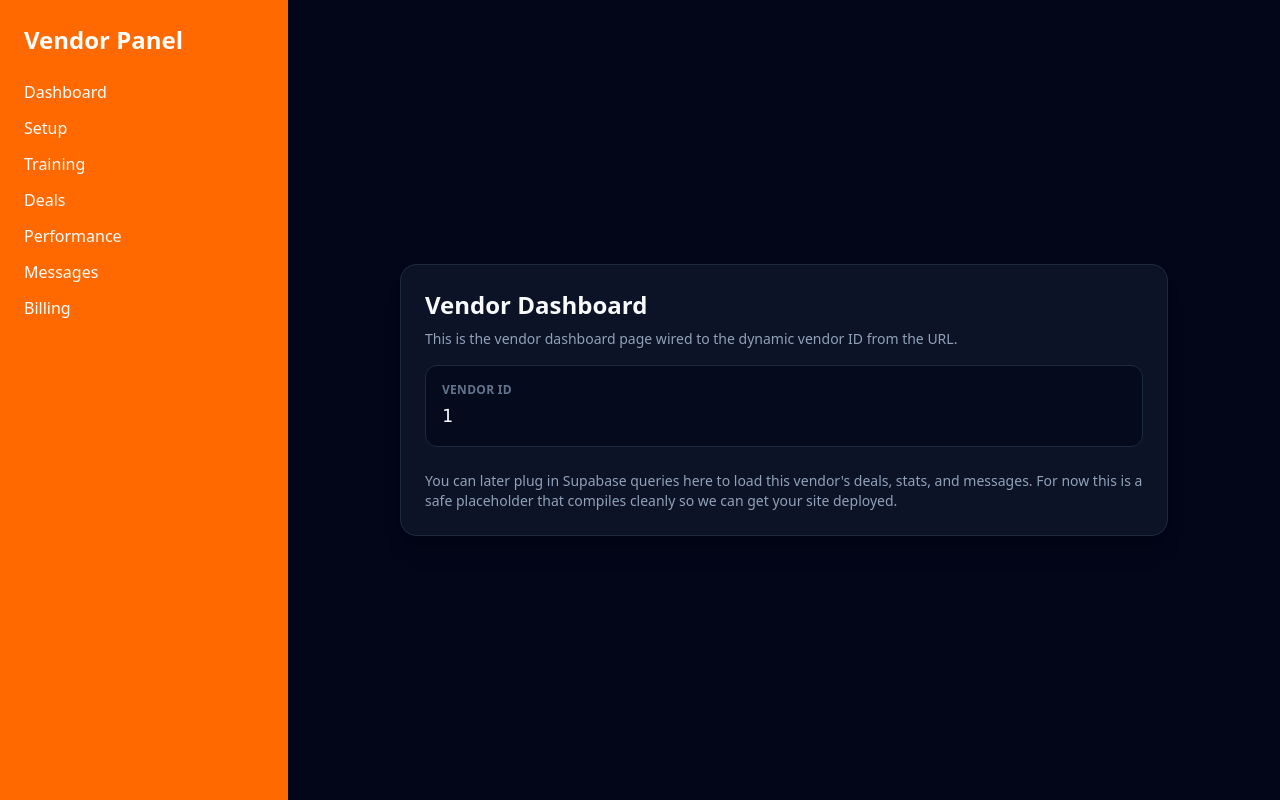
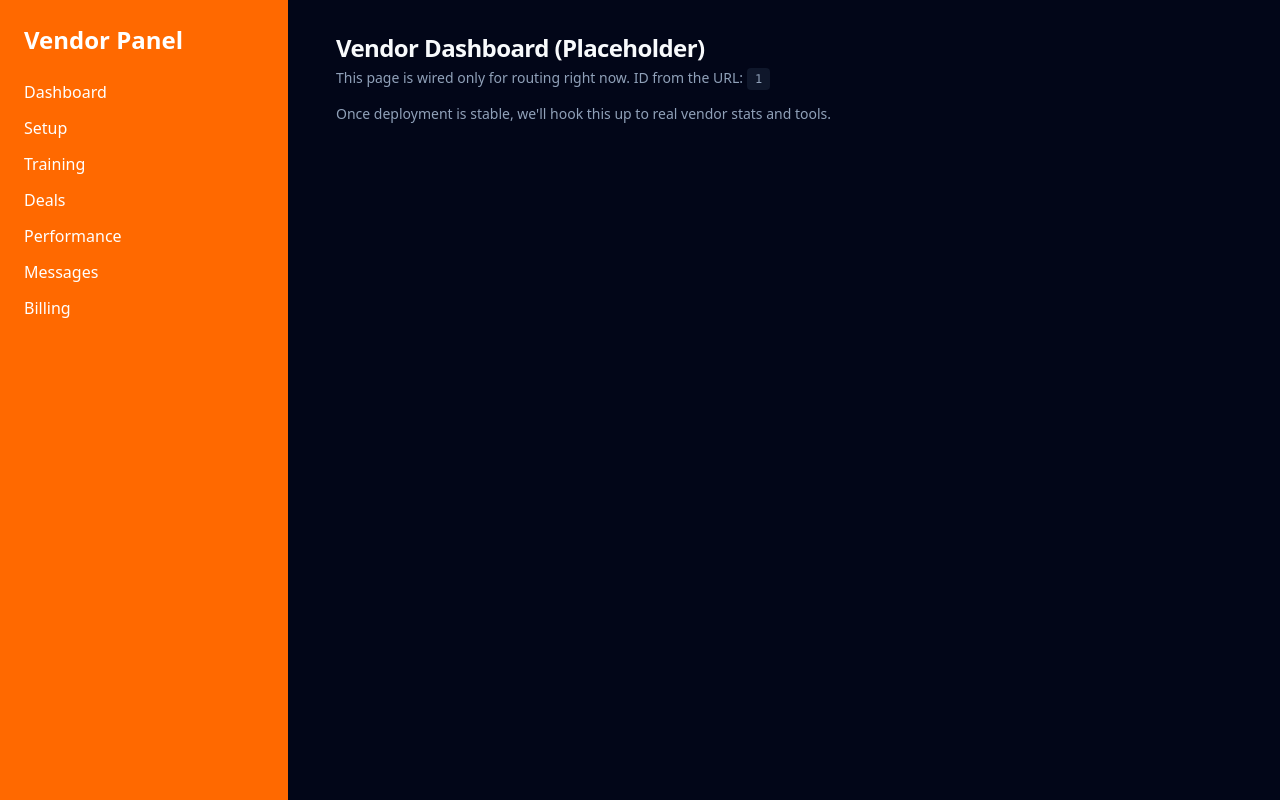
Before and after one commit to klawrence01/LD247, a Next.js app: page /VendorDashboard/1 in a window 1280 px wide. Built offline with nearby package versions, Linux system fonts and the light colour scheme.

Commit message:
Fix VendorDashboard [id] page props type

```diff
--- a/src/app/VendorDashboard/[id]/page.tsx
+++ b/src/app/VendorDashboard/[id]/page.tsx
@@ -1,37 +1,34 @@
-// C:\Users\Owner\ld247\src\app\VendorDashboard\[id]\page.tsx
+// C:\Users\klawr\LD247\src\app\VendorDashboard\[id]\page.tsx
 
-type VendorDashboardPageProps = {
+export const dynamic = "force-dynamic";
+
+type PageProps = {
   params: {
     id: string;
   };
 };
 
-export default async function VendorDashboardPage({
-  params,
-}: VendorDashboardPageProps) {
+export default async function VendorDashboardPage({ params }: PageProps) {
   const { id } = params;
 
   return (
-    <div className="min-h-screen bg-slate-950 text-slate-50 flex items-center justify-center px-4">
-      <div className="w-full max-w-3xl rounded-2xl border border-slate-800 bg-slate-900/80 p-6 shadow-xl">
-        <h1 className="text-2xl font-semibold mb-2">Vendor Dashboard</h1>
+    <div className="min-h-screen bg-slate-950 text-slate-50 px-6 py-8">
+      <div className="mx-auto max-w-4xl space-y-4">
+        <header>
+          <h1 className="text-2xl font-semibold tracking-tight">
+            Vendor Dashboard (Placeholder)
+          </h1>
+          <p className="mt-1 text-sm text-slate-400">
+            This page is wired only for routing right now. ID from the URL:
+            <span className="ml-1 font-mono text-xs bg-slate-900 px-2 py-1 rounded">
+              {id}
+            </span>
+          </p>
+        </header>
 
-        <p className="text-sm text-slate-400 mb-4">
-          This is the vendor dashboard page wired to the dynamic vendor ID from
-          the URL.
-        </p>
-
-        <div className="rounded-xl border border-slate-800 bg-slate-950/70 p-4">
-          <div className="text-xs font-semibold uppercase tracking-wide text-slate-500 mb-1">
-            Vendor ID
-          </div>
-          <div className="font-mono text-lg break-all">{id}</div>
-        </div>
-
-        <p className="mt-6 text-sm text-slate-400">
-          You can later plug in Supabase queries here to load this vendor&apos;s
-          deals, stats, and messages. For now this is a safe placeholder that
-          compiles cleanly so we can get your site deployed.
+        <p className="text-sm text-slate-400">
+          Once deployment is stable, we&apos;ll hook this up to real vendor
+          stats and tools.
         </p>
       </div>
     </div>
```
